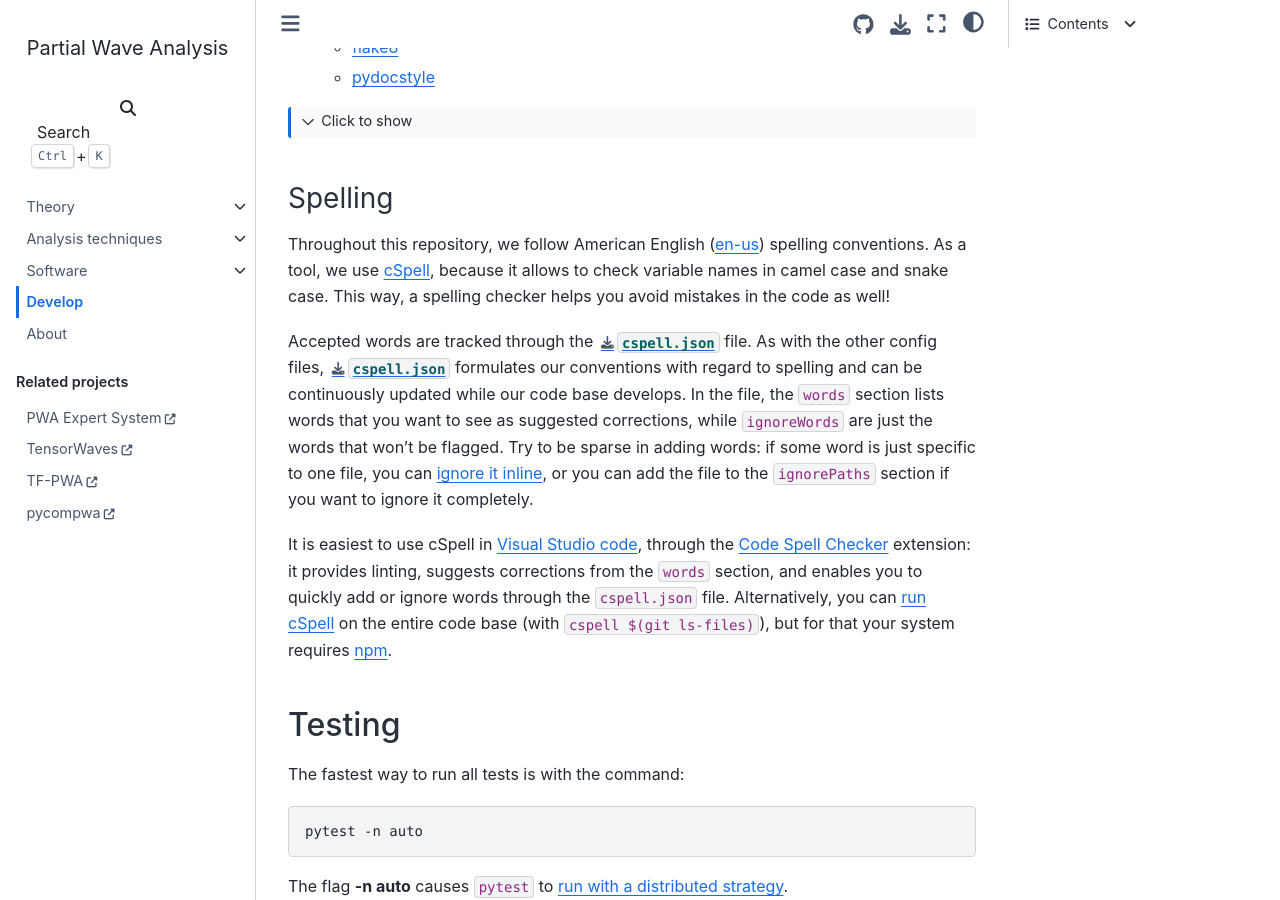
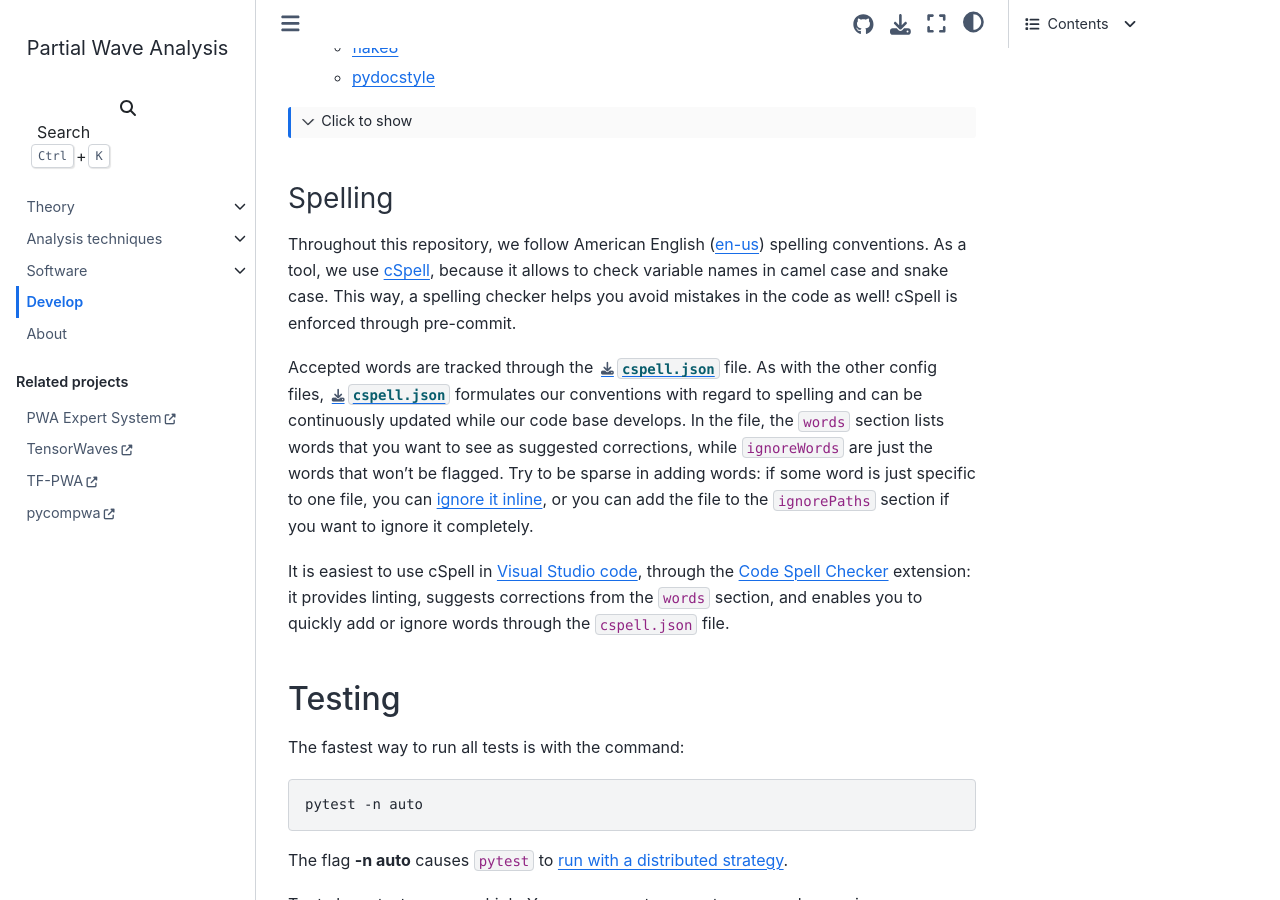
Before and after one commit to ComPWA/PWA-pages, a Sphinx documentation site: the page built from docs/develop.md, in a window 1280 px wide and 900 px high, scrolled down 5304 px. Built offline with Sphinx 7.4.7 and the Sphinx Book theme 1.1.4, drawn with Linux system fonts in a browser that asks for light colours; pages that are not in the unit, such as notebooks, are missing from menus.

Commit message:
ci!: run cspell as pre-commit hook (#76)
* docs: update notes about cSpell on developer page

````diff
--- a/docs/develop.md
+++ b/docs/develop.md
@@ -166,7 +166,7 @@
 checks. Install these packages as follows (possibly with administrator rights):
 
 ```shell
-npm install -g cspell pyright
+npm install -g pyright
 ```
 
 :::
@@ -355,7 +355,8 @@
 conventions. As a tool, we use
 [cSpell](https://github.com/streetsidesoftware/cspell/blob/master/packages/cspell/README.md),
 because it allows to check variable names in camel case and snake case. This
-way, a spelling checker helps you avoid mistakes in the code as well!
+way, a spelling checker helps you avoid mistakes in the code as well! cSpell is
+enforced through pre-commit.
 
 Accepted words are tracked through the {download}`cspell.json <../cspell.json>`
 file. As with the other config files, {download}`cspell.json <../cspell.json>`
@@ -371,10 +372,7 @@
 [Code Spell Checker](https://marketplace.visualstudio.com/items?itemName=streetsidesoftware.code-spell-checker)
 extension: it provides linting, suggests corrections from the {code}`words`
 section, and enables you to quickly add or ignore words through the
-{file}`cspell.json` file. Alternatively, you can
-[run cSpell](https://www.npmjs.com/package/cspell#installation) on the entire
-code base (with {code}`cspell $(git ls-files)`), but for that your system
-requires [npm](https://www.npmjs.com).
+{file}`cspell.json` file.
 
 ## Testing
 
````
Also changed, not shown: .pre-commit-config.yaml, 2 other files.
